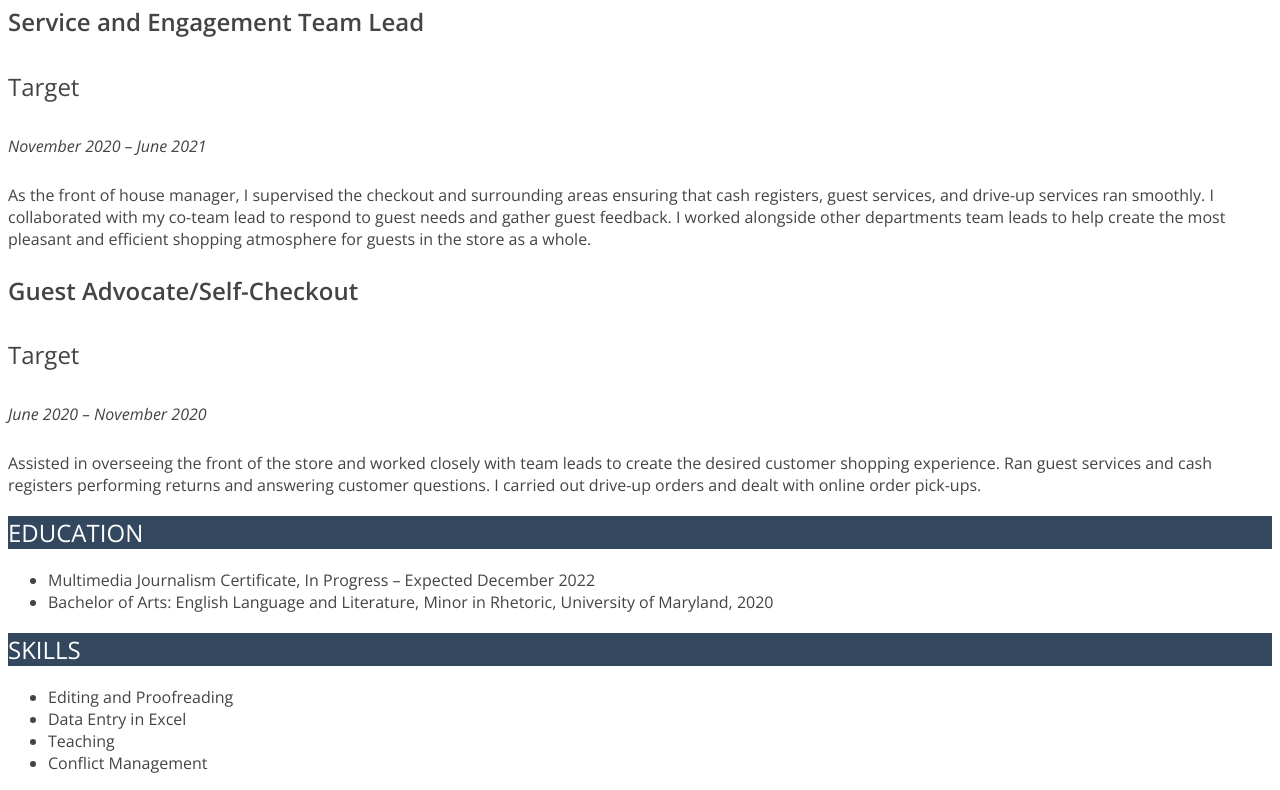
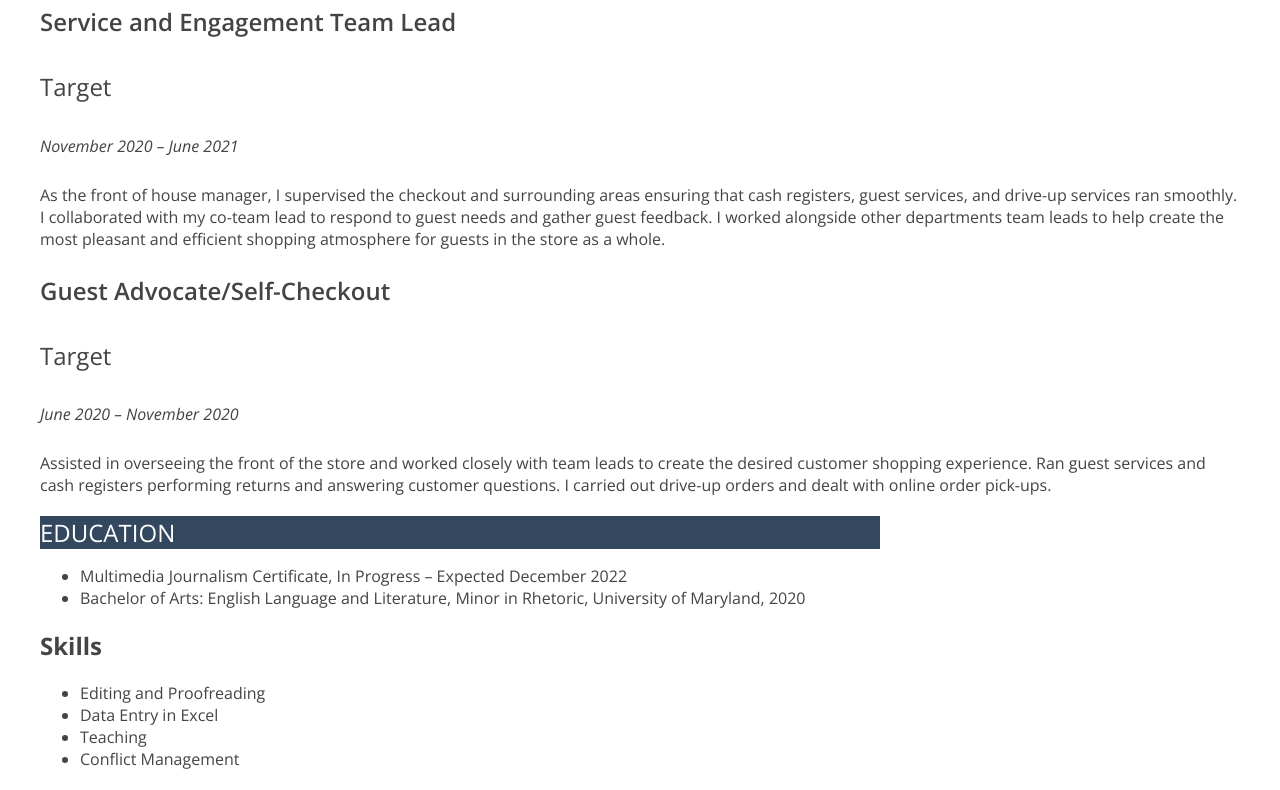
Before and after one commit to Jcarrieee/Jade-Draper-JOUR652, a plain HTML site: page resume/index.html in a window 1280 px wide. Shown: the part 754-1544 px from the top of the page. Drawn offline with nearby package versions, Linux system fonts and the light colour scheme.

Commit message:
more style changes made, html changed as well

```diff
--- a/resume/index.html
+++ b/resume/index.html
@@ -17,6 +17,7 @@
 </style>
 
 <body>
+  <div id="container">
 <!-- I built this myself! -->
   <div id="name">Jade Draper</div>
 
@@ -30,7 +31,7 @@
       <li><a href="GitHub: https://github.com/Jcarrieee">GitHub</a></il>
       </ul>
 
-        <h2>Experience</h2>
+        <div class="sectionheader">Experience</div>
 
         <h3>Administrative Assistant</h3>
 
@@ -68,7 +69,7 @@
           <p>Assisted in overseeing the front of the store and worked closely with team leads to create the desired customer shopping experience. Ran guest services and cash registers performing returns and answering customer questions. I carried out drive-up orders and dealt with online order pick-ups.</p>
 
 
-          <h2>Education</h2>
+          <div class="sectionheader">Education</div>
             <ul>
             	<li>Multimedia Journalism Certificate, In Progress – Expected December 2022</li>
             	<li>Bachelor of Arts: English Language and Literature, Minor in Rhetoric, University of Maryland, 2020</li>
@@ -83,7 +84,7 @@
             </ul>
 
 
-
+</div>
 </body>
 
 </html>
--- a/resume/style.css
+++ b/resume/style.css
@@ -5,12 +5,15 @@
 }
 
 </*banner name at */
-#name {
+#name  {
   color:#33485e;
   text-transform:uppercase;
   text-align:center;
   font-size:3em;
-  border-bottom: 1px solid #33485e;
+  border-bottom:1px solid #33485e;
+  width:60%;
+  min-width:300px;
+  margin:0 auto;
 }
 
 /*current job title*/
@@ -21,12 +24,24 @@
 }
 
 /* headings*/
-h2 {
+.sectionheader {
   font-size:1.5em;
   text-transform:uppercase;
   background-color:#33485e;
   color:#ffffff;
   font-weight:400;
+  margin-top:20px;
+  margin-bottom:10px;
+  margin-left:0;
+  margin-right:0;
+  width:70%;
+  min-width:300px;
+}
+
+#container {
+  width:100%;
+  max-width:1200px;
+  margin: 0 auto;
 }
 
   /* job Titles*/
```
